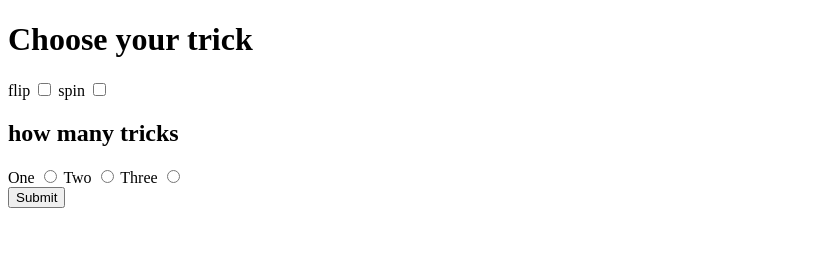
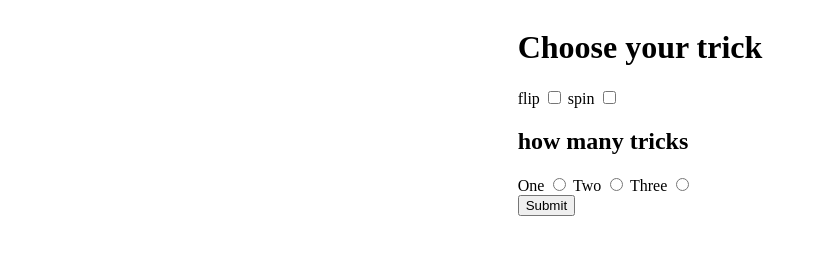
Before and after one commit to alexJSanchez/sk8Randomizer, a website built with Vite: page index.html in a window 1280 px wide. Shown: the whole page, without its empty margins (0-818 px from the left). Built offline with nearby package versions, Linux system fonts and the light colour scheme.

Commit message:
v.4 add styling

```diff
--- a/style.css
+++ b/style.css
@@ -1,3 +1,9 @@
+body{
+    display:flex;
+    align-content:center;
+    flex-direction:column;
+    align-items:center;
+}
 #results{
     display:flex;
 }
```
Also changed, not shown: main.js (line endings or trailing spaces).
